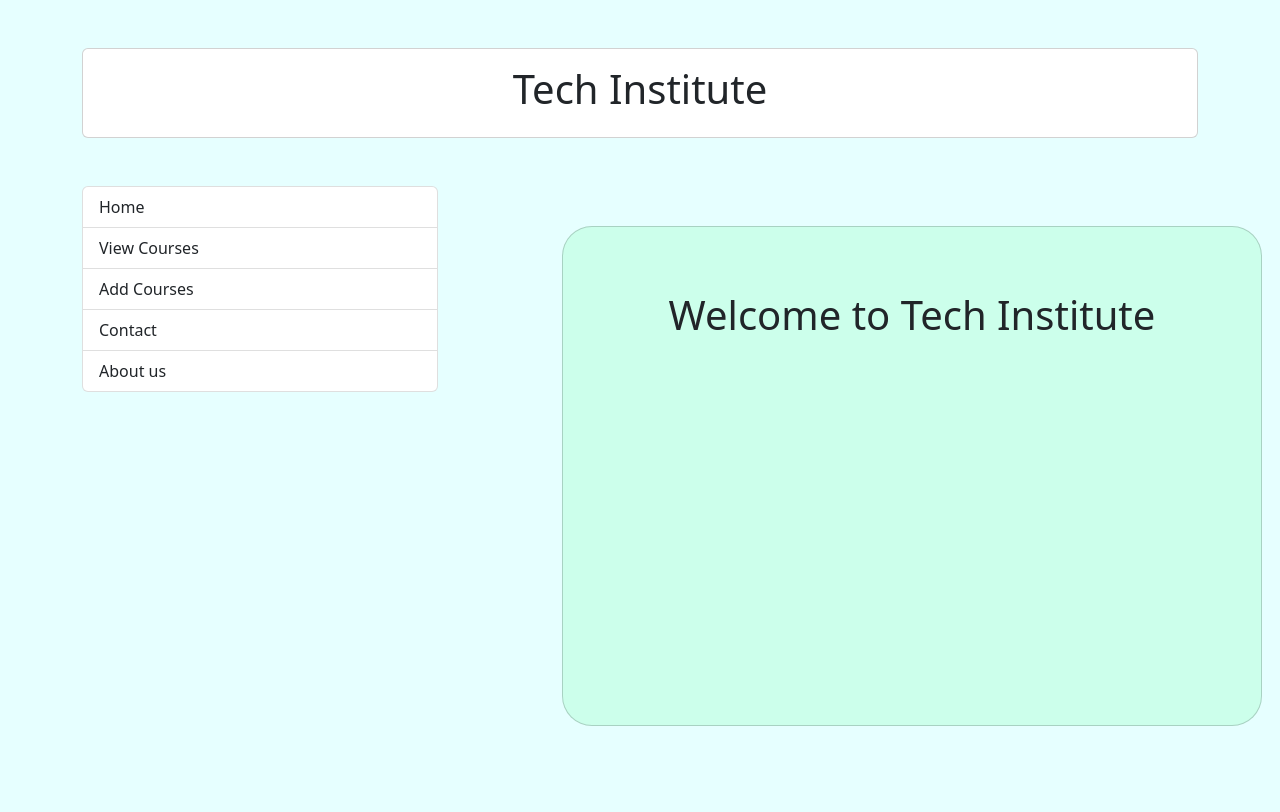
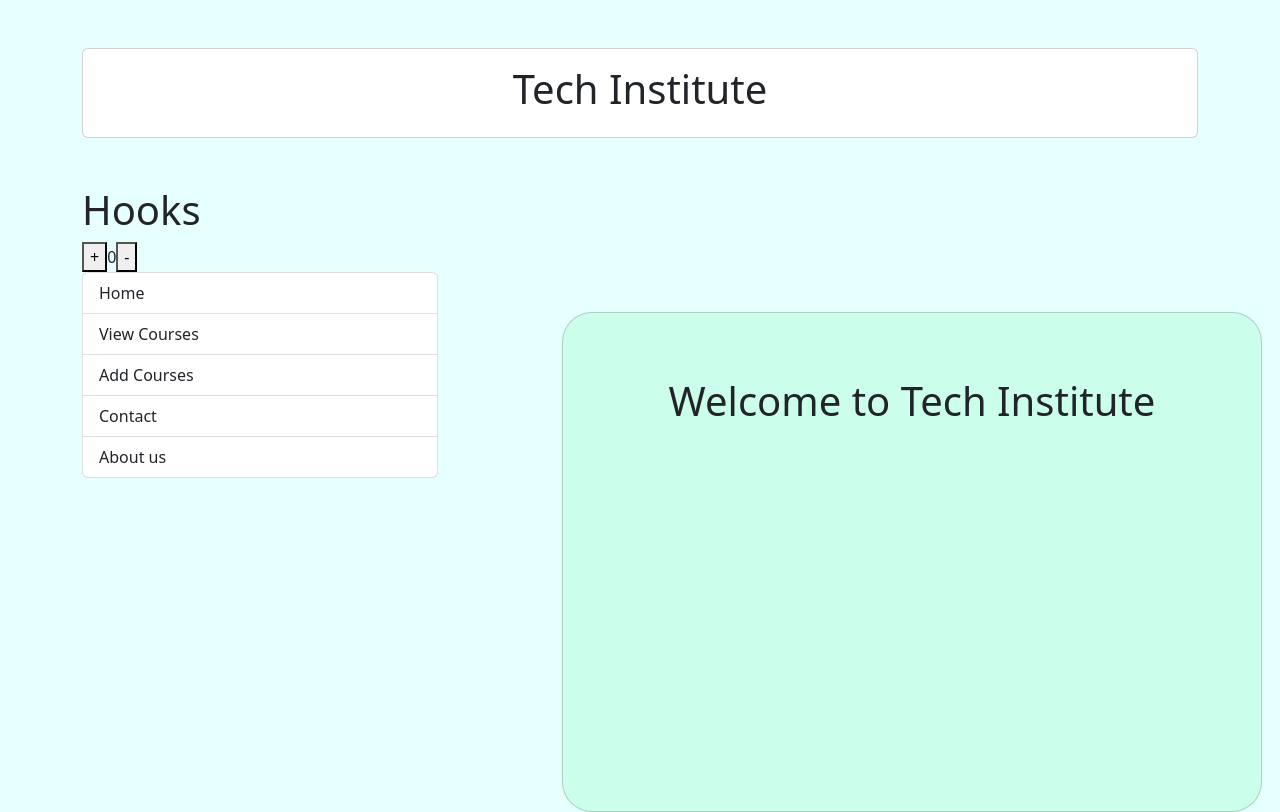
Before and after one commit to aniket24122012/Learn-react-from-utube, a React (Create React App) app in the folder firstTime/my-app/: page / in a window 1280 px wide. Built offline with nearby package versions, Linux system fonts and the light colour scheme.

Commit message:
Hook useState

```diff
--- a/firstTime/my-app/src/App.js
+++ b/firstTime/my-app/src/App.js
@@ -1,12 +1,12 @@
 import "./App.css";
 import Title from "./components/Title";
-import ReactDOM from "react-dom";
-import { Route, Link, BrowserRouter as Router, Routes } from "react-router-dom";
+import { Route,  BrowserRouter as Router, Routes } from "react-router-dom";
 import AllCourse from "./components/AllCourse";
 import { Col, Container, Row } from "reactstrap";
 import Menus from "./components/Menus";
 import Home from "./components/Home";
 import AddCourse from "./components/AddCourse";
+import Hooks from "./components/Hooks";
 
 function App() {
   return (
@@ -16,6 +16,7 @@ function App() {
       <div >
         <Container>
           <Title />
+          <Hooks />
           <Row>
             <Col md={4}>
               <Menus />
--- /dev/null
+++ b/firstTime/my-app/src/components/Hooks.js
@@ -0,0 +1,19 @@
+import React, { useState } from "react";
+
+const Hooks =() =>{
+    //useState use for set or update value we also create array using usestate
+    const [count,setCount]=useState(0)
+    function plus(){
+        setCount(count+1)
+    }
+    function minus(){
+        setCount(count-1)
+    }
+    return (
+     <div>
+        <h1>Hooks</h1>
+        <button onClick={plus}> + </button>{count}<button onClick={minus}> - </button>
+     </div>
+    );
+}
+export default Hooks;
```
